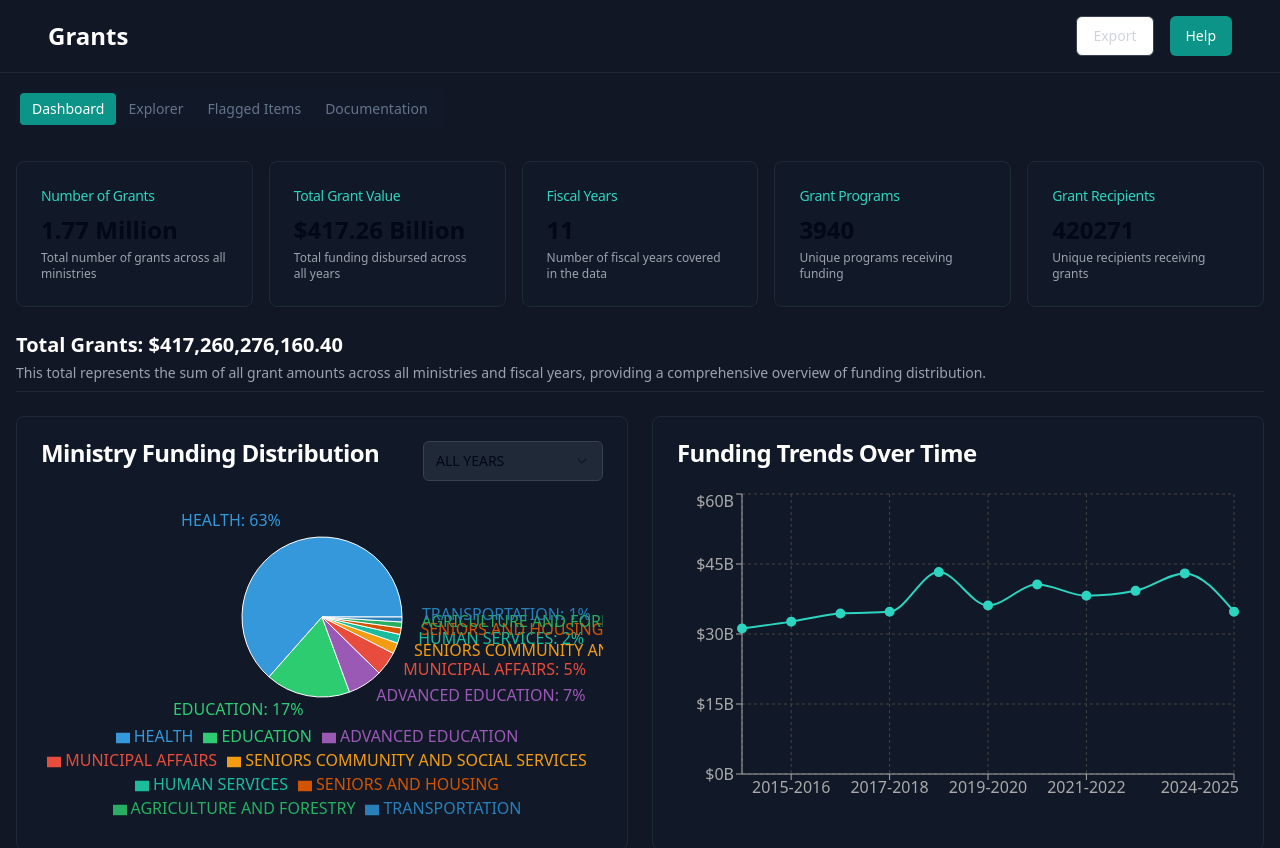
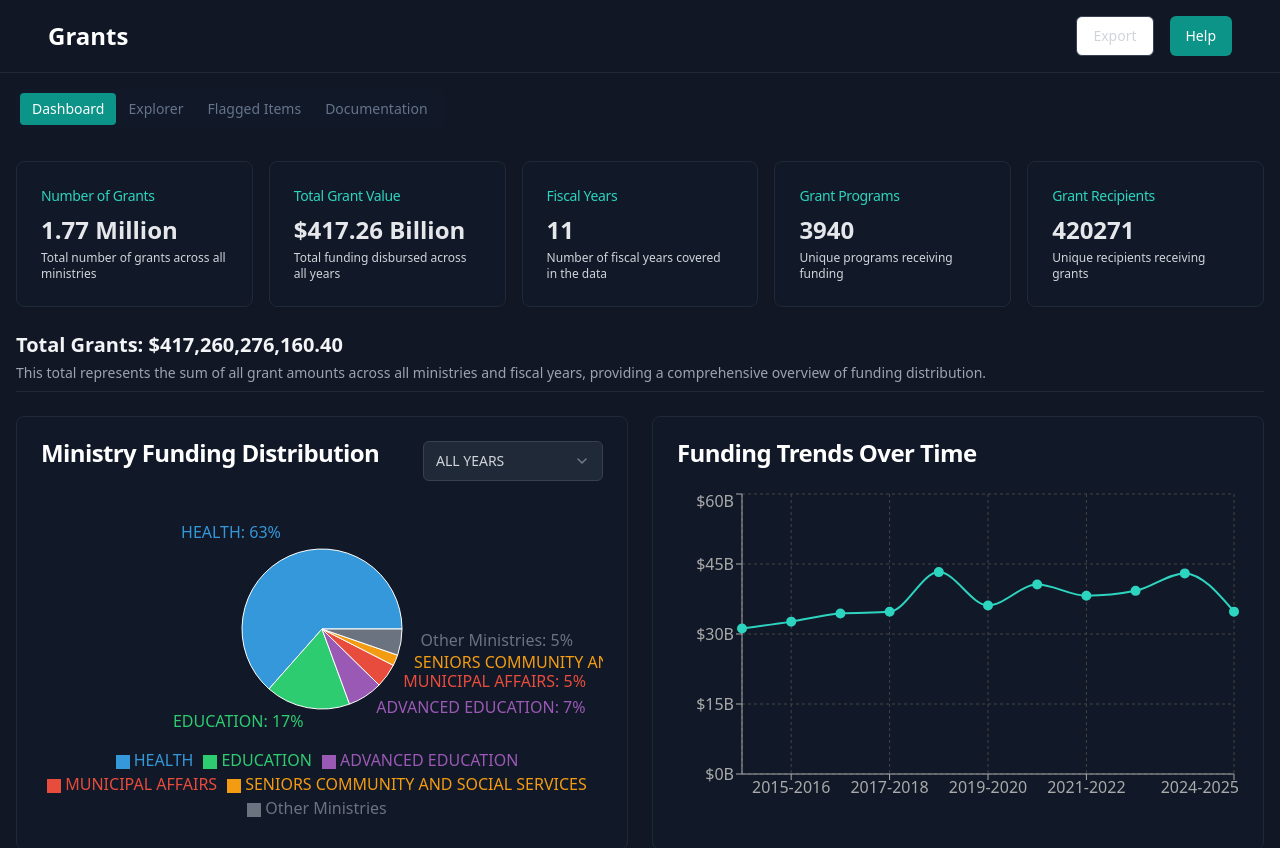
Before and after one commit to Hadi2525/alberta-spends-85, a React (Vite) app: page / in a window 1280 px wide. Shown: the top 848 px of the page. Built offline with nearby package versions, Linux system fonts and the light colour scheme.

Commit message:
Fix: Improve dark theme readability and chart labels
- Changed font colors for better readability in dark theme.
- Combined overlapping ministry labels in the chart.

```diff
--- a/src/components/Dashboard.tsx
+++ b/src/components/Dashboard.tsx
@@ -10,6 +10,29 @@ import { useToast } from "@/hooks/use-toast";
 const Dashboard = () => {
   const [yearFilter, setYearFilter] = useState("ALL YEARS");
   const { toast } = useToast();
+
+  // Aggregate small ministry totals into 'Other'
+  const THRESHOLD = 0.02; // 2% threshold for aggregation
+  const totalSum = ministryTotals.reduce((sum, item) => sum + item.total, 0);
+
+  const processedMinistryTotals = (() => {
+    const largeMinistries = ministryTotals
+      .filter(ministry => ministry.total / totalSum >= THRESHOLD)
+      .sort((a, b) => b.total - a.total);
+
+    const otherTotal = ministryTotals
+      .filter(ministry => ministry.total / totalSum < THRESHOLD)
+      .reduce((sum, ministry) => sum + ministry.total, 0);
+
+    return [
+      ...largeMinistries,
+      {
+        ministry: 'Other Ministries',
+        total: otherTotal,
+        color: '#6B7280' // Neutral gray for 'Other'
+      }
+    ];
+  })();
 
   const handleExport = () => {
     toast({
@@ -28,14 +51,15 @@ const Dashboard = () => {
               <CardTitle className="text-sm font-medium text-teal-400">{metric.title}</CardTitle>
             </CardHeader>
             <CardContent>
-              <div className="text-2xl font-bold">{metric.value}</div>
-              {metric.description && <p className="text-xs text-gray-400 mt-1">{metric.description}</p>}
+              <div className="text-2xl font-bold text-gray-200">{metric.value}</div>
+              {metric.description && <p className="text-xs text-gray-300 mt-1">{metric.description}</p>}
             </CardContent>
           </Card>
         ))}
       </div>
 
-      <div className="text-xl font-bold border-b border-gray-800 pb-2 text-white">
+      {/* Total Grants Header with Improved Readability */}
+      <div className="text-xl font-bold border-b border-gray-800 pb-2 text-gray-100">
         Total Grants: $417,260,276,160.40
         <p className="text-sm font-normal text-gray-400 mt-1">
           This total represents the sum of all grant amounts across all ministries and fiscal years, providing a comprehensive overview of funding distribution.
@@ -44,13 +68,13 @@ const Dashboard = () => {
 
       {/* Charts Row */}
       <div className="grid grid-cols-1 lg:grid-cols-2 gap-6">
-        {/* Ministry Distribution */}
+        {/* Ministry Distribution with Consolidated Other */}
         <Card className="bg-gray-900 border-gray-800">
           <CardHeader>
             <div className="flex justify-between">
               <CardTitle className="text-white">Ministry Funding Distribution</CardTitle>
               <Select value={yearFilter} onValueChange={setYearFilter}>
-                <SelectTrigger className="w-[180px] bg-gray-800 border-gray-700">
+                <SelectTrigger className="w-[180px] bg-gray-800 border-gray-700 text-gray-300">
                   <SelectValue placeholder="Select Year" />
                 </SelectTrigger>
                 <SelectContent className="bg-gray-800 border-gray-700">
@@ -68,7 +92,7 @@ const Dashboard = () => {
               <ResponsiveContainer width="100%" height="100%">
                 <PieChart>
                   <Pie
-                    data={ministryTotals}
+                    data={processedMinistryTotals}
                     cx="50%"
                     cy="50%"
                     labelLine={false}
@@ -78,22 +102,30 @@ const Dashboard = () => {
                     nameKey="ministry"
                     label={({ ministry, percent }) => `${ministry}: ${(percent * 100).toFixed(0)}%`}
                   >
-                    {ministryTotals.map((entry, index) => (
+                    {processedMinistryTotals.map((entry, index) => (
                       <Cell key={`cell-${index}`} fill={entry.color} />
                     ))}
                   </Pie>
                   <Tooltip
                     formatter={(value) => `$${(value as number / 1000000000).toFixed(1)}B`}
                     labelFormatter={(name) => name as string}
+                    contentStyle={{ backgroundColor: '#1f2937', color: '#fff' }}
                   />
-                  <Legend />
+                  <Legend
+                    payload={processedMinistryTotals.map((entry) => ({
+                      value: entry.ministry,
+                      type: 'square',
+                      color: entry.color
+                    }))}
+                    wrapperStyle={{ color: '#fff' }}
+                  />
                 </PieChart>
               </ResponsiveContainer>
             </div>
           </CardContent>
         </Card>
 
-        {/* Yearly Trend */}
+        {/* Yearly Trend with Improved Readability */}
         <Card className="bg-gray-900 border-gray-800">
           <CardHeader>
             <CardTitle className="text-white">Funding Trends Over Time</CardTitle>
@@ -111,6 +143,7 @@ const Dashboard = () => {
                   <Tooltip
                     formatter={(value) => `$${(value as number / 1000000000).toFixed(2)}B`}
                     labelFormatter={(label) => `Fiscal Year: ${label}`}
+                    contentStyle={{ backgroundColor: '#1f2937', color: '#fff' }}
                   />
                   <Line
                     type="monotone"
@@ -128,7 +161,7 @@ const Dashboard = () => {
         </Card>
       </div>
 
-      {/* Top Ministries Bar Chart */}
+      {/* Top Ministries Bar Chart with Improved Text */}
       <Card className="bg-gray-900 border-gray-800">
         <CardHeader>
           <div className="flex justify-between items-center">
@@ -141,7 +174,7 @@ const Dashboard = () => {
         <CardContent>
           <div className="h-96">
             <ResponsiveContainer width="100%" height="100%">
-              <BarChart data={ministryTotals.sort((a, b) => b.total - a.total).slice(0, 8)}>
+              <BarChart data={processedMinistryTotals.slice(0, 8)}>
                 <CartesianGrid strokeDasharray="3 3" stroke="#444" />
                 <XAxis dataKey="ministry" stroke="#aaa" />
                 <YAxis
@@ -151,9 +184,10 @@ const Dashboard = () => {
                 <Tooltip
                   formatter={(value) => `$${(value as number / 1000000000).toFixed(2)}B`}
                   labelFormatter={(label) => `Ministry: ${label}`}
+                  contentStyle={{ backgroundColor: '#1f2937', color: '#fff' }}
                 />
                 <Bar dataKey="total" name="Total Funding">
-                  {ministryTotals.map((entry, index) => (
+                  {processedMinistryTotals.map((entry, index) => (
                     <Cell key={`cell-${index}`} fill={entry.color} />
                   ))}
                 </Bar>
```
